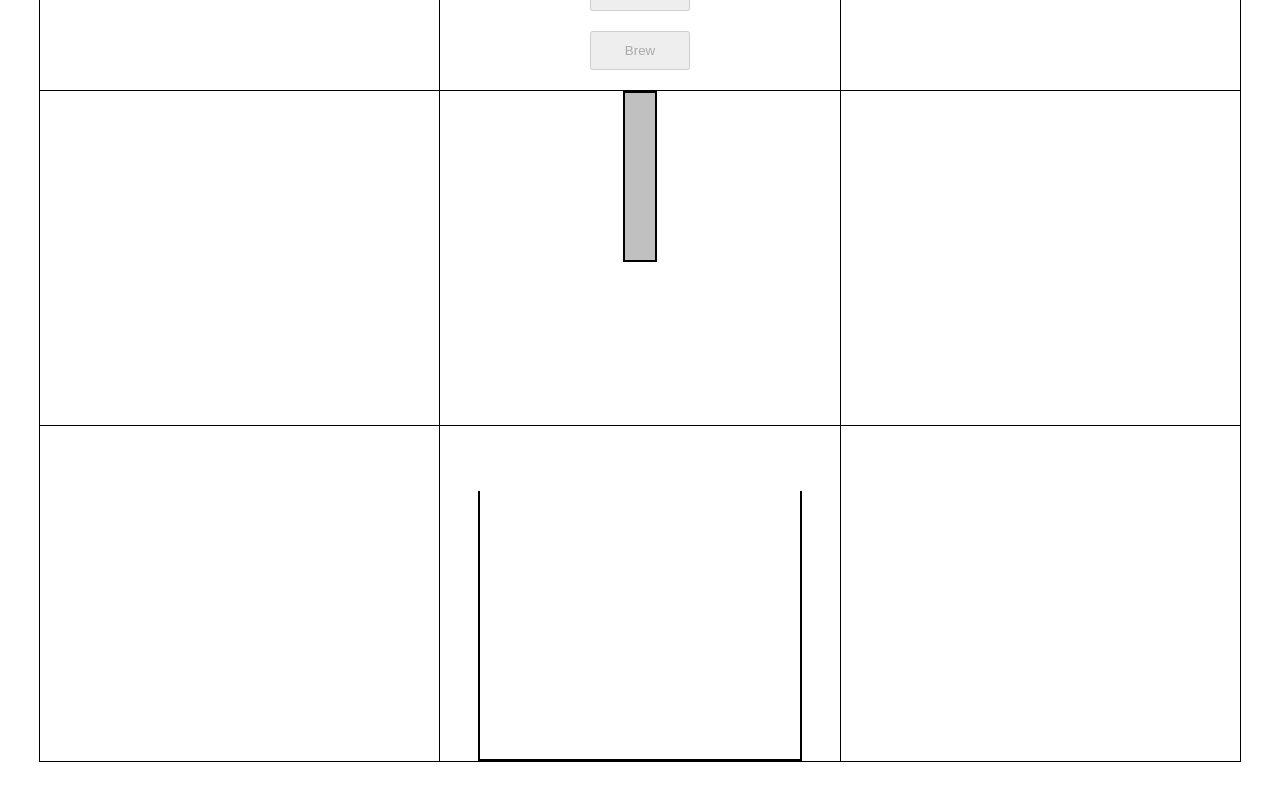
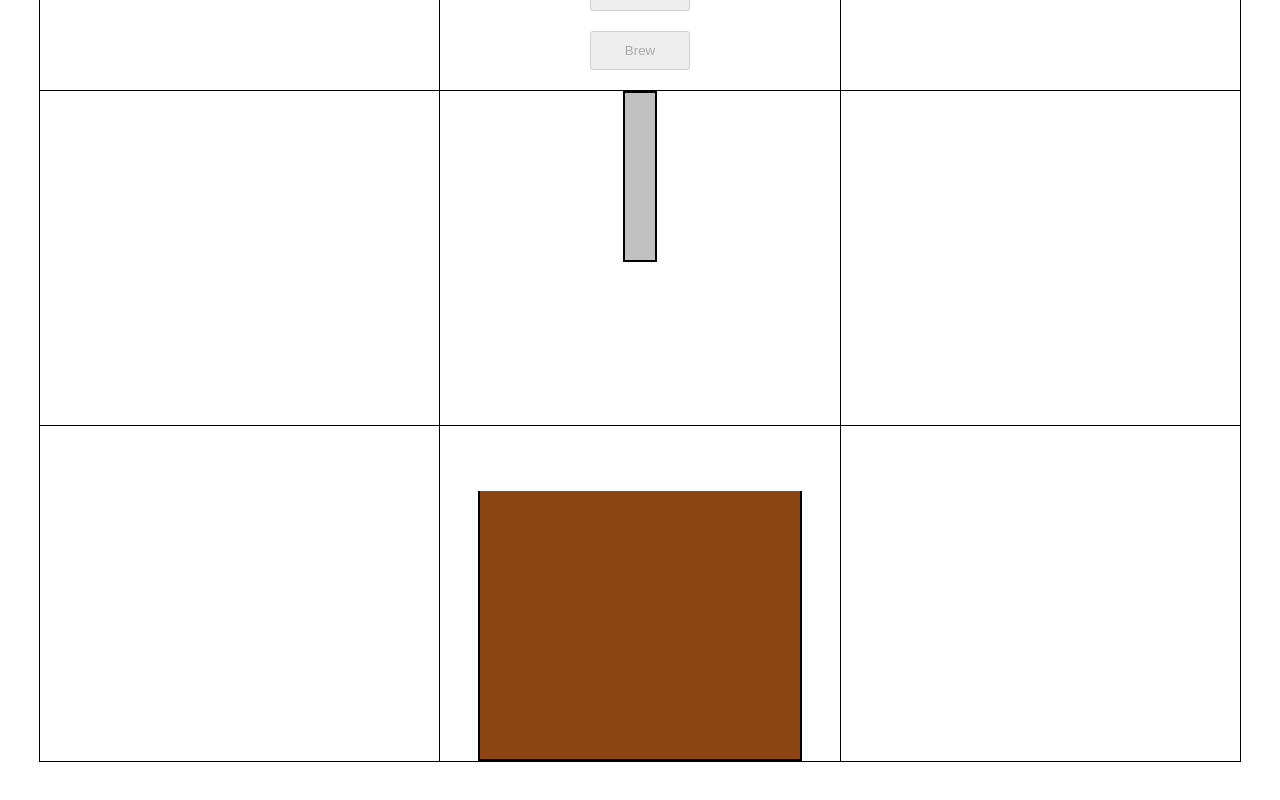
Before and after one commit to rb1193/xstate-coffee-machine, a React (Create React App) app: page / in a window 1280 px wide. Shown: the part 429-1229 px from the top of the page. Built offline with nearby package versions, Linux system fonts and the light colour scheme.

Commit message:
Correction to cup DOM and CSS

```diff
--- a/src/CoffeeMachine.css
+++ b/src/CoffeeMachine.css
@@ -85,3 +85,9 @@
     border: 2px solid black;
     border-top: none;
 }
+
+.cup-fill {
+    width: 100%;
+    height: 100%;
+    background-color: saddlebrown;
+}
--- a/src/CoffeeMachine.js
+++ b/src/CoffeeMachine.js
@@ -29,9 +29,9 @@ const CoffeeMachine = () => {
       </div>
       <div></div>
       <div></div>
-      <div class="cup-holder">
-        <div class="cup">
-          <div class="cup-fill"></div>
+      <div className="cup-holder">
+        <div className="cup">
+          <div className="cup-fill"></div>
         </div>
       </div>
       <div></div>
```
